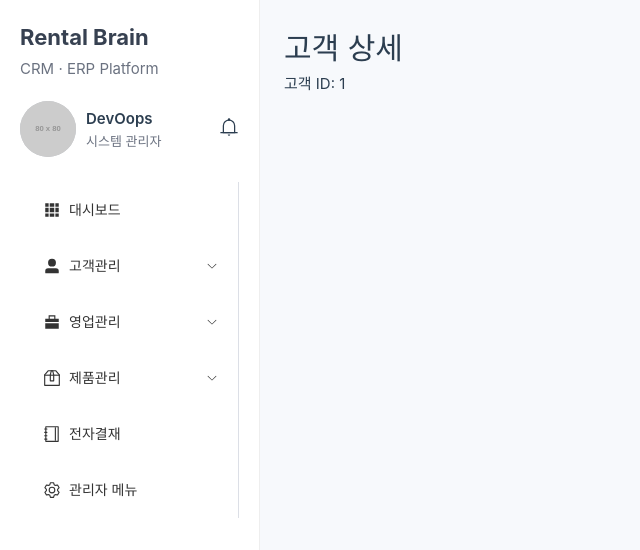
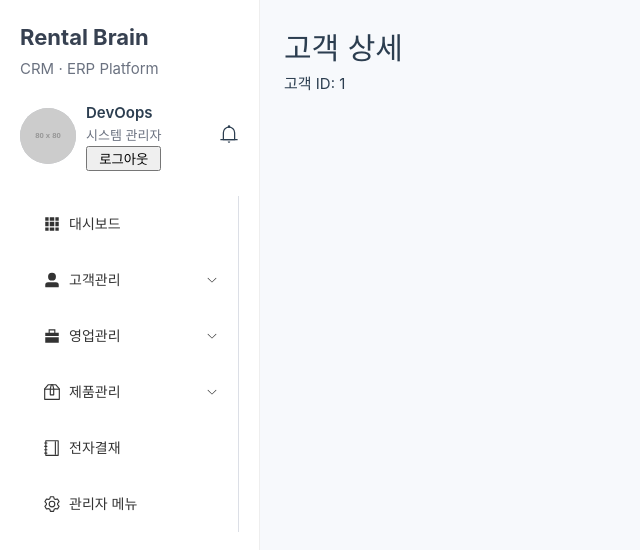
Before and after one commit to DevOops-final-be19/DevOops-Rental-Brain-Frontend, a Vue app: page /customers/1 in a window 1280 px wide. Shown: the top 550 px of the page, without its empty margins (0-640 px from the left). Built offline with nearby package versions, Linux system fonts and the light colour scheme.

Commit message:
feat: #2 로그아웃

```diff
--- a/src/components/Sidebar.vue
+++ b/src/components/Sidebar.vue
@@ -13,6 +13,9 @@
       <div class="user-info">
         <span class="name">DevOops</span>
         <span class="role">시스템 관리자</span>
+            <button type="button" @click.stop="logout">
+          로그아웃
+        </button>
       </div>
 
       <!-- 알림 -->
@@ -150,10 +153,14 @@
       </el-menu-item>
 
     </el-menu>
+
   </div>
 </template>
 
 <script setup>
+import api from "@/api/axios";
+import { useAuthStore } from "@/store/auth.store";
+import { useToastStore } from "@/store/useToast";
 import {
   Bell,
   Grid,
@@ -171,6 +178,28 @@ import {
   Tools,
   CreditCard
 } from "@element-plus/icons-vue";
+import { useRouter } from "vue-router";
+
+const authStore = useAuthStore();
+const toastStore = useToastStore();
+const router = useRouter();
+
+const logout = async ()=>{
+  console.log('empId:',authStore.empId);
+  authStore.logout();
+  try{
+    const response = await api.post('/emp/logout',{
+      empId:authStore.empId
+    })
+    console.log(response.data);
+  }catch(e){
+    console.log('로그아웃 통신 fail');
+  }
+  console.log('empId:',authStore.empId);
+  toastStore.showToast('로그아웃' + authStore.empId);
+  router.push('/login');
+}
+
 </script>
 
 <style scoped>
--- a/src/main.js
+++ b/src/main.js
@@ -5,6 +5,7 @@ import App from './App.vue'
 import router from "./router";
 
 import { createPinia } from "pinia";
+import piniaPersistedstate from 'pinia-plugin-persistedstate'
 // Element Plus
 import ElementPlus from "element-plus";
 import "element-plus/dist/index.css";
@@ -18,7 +19,9 @@ import { use } from 'echarts/core'
 import { CanvasRenderer } from 'echarts/renderers'
 
 const app = createApp(App);
-app.use(createPinia());
+const pinia = createPinia();
+pinia.use(piniaPersistedstate);
+app.use(pinia);
 
 // 모든 Element Plus 아이콘을 전역으로 등록
 for (const [key, component] of Object.entries(ElementPlusIconsVue)) {
--- a/src/store/auth.store.js
+++ b/src/store/auth.store.js
@@ -2,7 +2,7 @@ import { defineStore } from "pinia";
 import { ref, computed } from 'vue'
 
 export const useAuthStore = defineStore(
-  "auth", ()=>{
+  "auth", () => {
     const id = ref('');
     const employeeCode = ref('');
     const empId = ref('');
@@ -10,7 +10,7 @@ export const useAuthStore = defineStore(
     const token = ref('');
     const name = ref('');
 
-    const setUserInfo = (getId,getEmployeeCode,getEmpId,getName,getAuth,getToken)=>{
+    const setUserInfo = (getId, getEmployeeCode, getEmpId, getName, getAuth, getToken) => {
       id.value = getId
       employeeCode.value = getEmployeeCode
       empId.value = getEmpId
@@ -18,9 +18,18 @@ export const useAuthStore = defineStore(
       auth.value = getAuth
       token.value = getToken
     }
-    return {id,employeeCode,empId,name,auth,token,setUserInfo};
-},
-{
+
+    const logout = () => {
+      id.value = ''
+      employeeCode.value = ''
+      empId.value = ''
+      name.value = ''
+      auth.value = []
+      token.value = ''
+    }
+    return { id, employeeCode, empId, name, auth, token, setUserInfo, logout };
+  },
+  {
     persist: {
       enabled: true, //storage 저장유무
       storage: sessionStorage
--- a/src/views/auth/LoginView.vue
+++ b/src/views/auth/LoginView.vue
@@ -40,9 +40,6 @@
 
         <button type="button" class="login-btn" @click.stop="login">
           로그인
-        </button>
-        <button type="button" class="login-btn" @click.stop="logintest">
-          테스트버튼
         </button>
       </form>
     </div>
@@ -107,14 +104,6 @@ const login = async () => {
   }
 };
 
-const logintest = async () => {
-  console.log('토큰:', authStore.token);
-
-  const response = await api.get('/emp/health');
-  const data = response.data;
-  console.log(data);
-  toastStore.showToast(data);
-}
 </script>
 
 <style>
```
